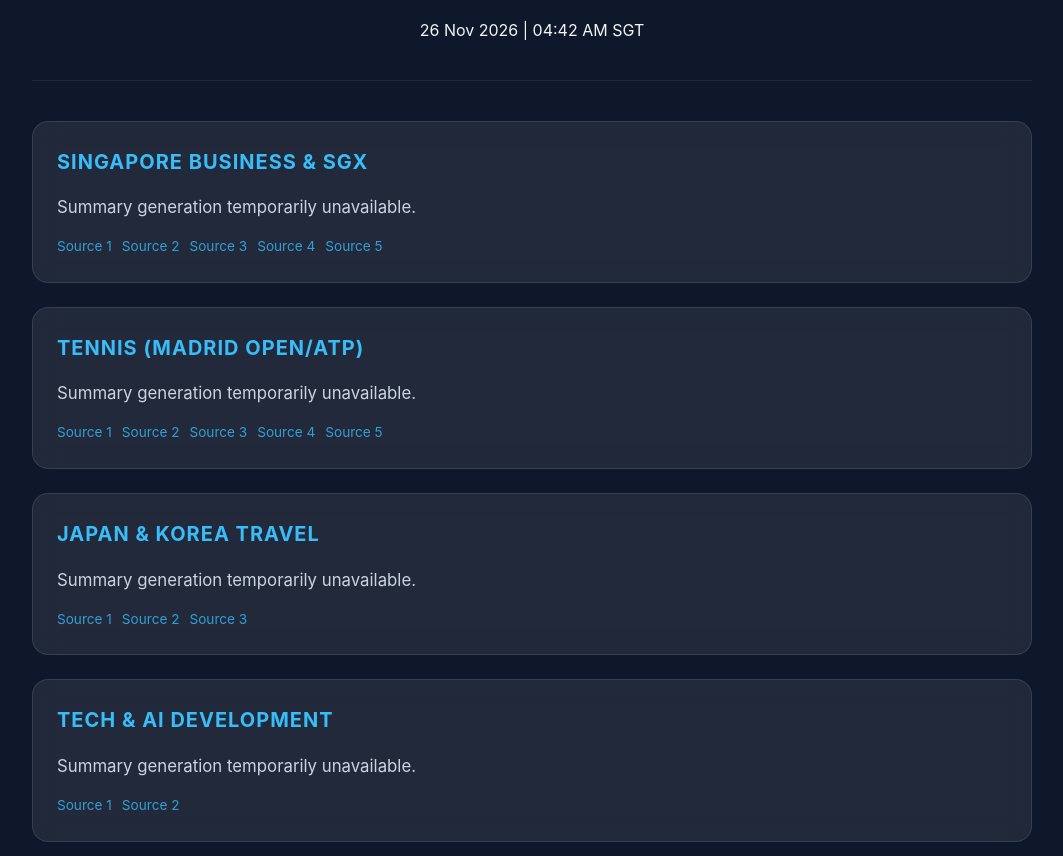
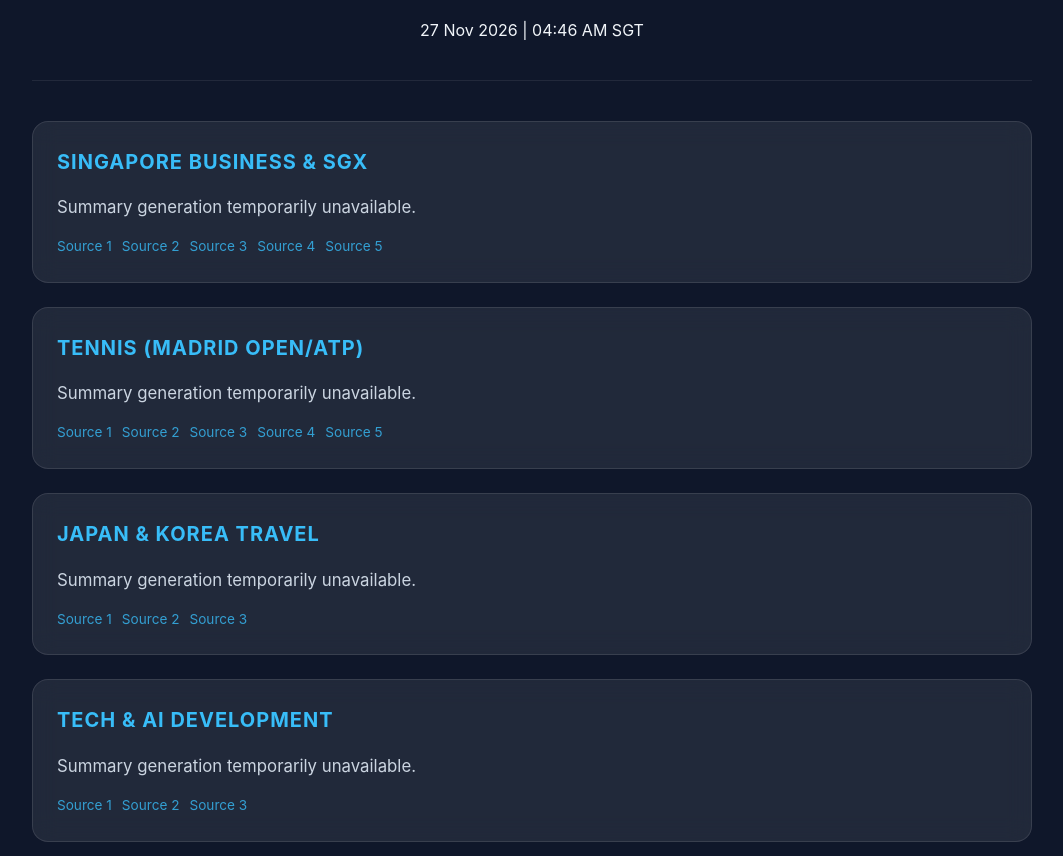
Before and after one commit to jhzeussg/dailynews, a plain HTML site: page index.html in a window 1280 px wide. Shown: the part 96-952 px from the top of the page, without its empty margins (108-1171 px from the left). Drawn offline with Linux system fonts and the light colour scheme.

Commit message:
Automated Daily Update

```diff
--- a/index.html
+++ b/index.html
@@ -4,7 +4,7 @@
 <head>
     <meta charset="UTF-8">
     <meta name="viewport" content="width=device-width, initial-scale=1.0">
-    <title>Intelligence Hub | 26 Nov 2026 | 04:42 AM SGT</title>
+    <title>Intelligence Hub | 27 Nov 2026 | 04:46 AM SGT</title>
 
     <script data-goatcounter="https://jhzeussg.goatcounter.com/count"
             async src="//gc.zgo.at/count.js"></script>
@@ -87,7 +87,7 @@
     <div class="container">
         <header>
             <h1>Intelligence Hub</h1>
-            <p>26 Nov 2026 | 04:42 AM SGT</p>
+            <p>27 Nov 2026 | 04:46 AM SGT</p>
         </header>
 
         <main>
@@ -113,13 +113,13 @@
             <div class="card">
                 <h2>Tech & AI Development</h2>
                 <div class="summary">Summary generation temporarily unavailable.</div>
-                <div class="sources"><a href="https://fstoppers.com/lightroom/lightroom-classic-still-necessary-adobes-latest-update-raises-question-905538" target="_blank">Source 1</a> <a href="https://www.microsoft.com/en-us/security/blog/2026/10/29/tracking-ai-adoption-in-north-korean-threat-actor-tradecraft/" target="_blank">Source 2</a> </div>
+                <div class="sources"><a href="https://www.cmswire.com/web-cms/replatforming-a-cms-in-the-age-of-ai-what-has-actually-changed/" target="_blank">Source 1</a> <a href="https://fstoppers.com/lightroom/lightroom-classic-still-necessary-adobes-latest-update-raises-question-905538" target="_blank">Source 2</a> <a href="https://www.microsoft.com/en-us/security/blog/2026/10/29/tracking-ai-adoption-in-north-korean-threat-actor-tradecraft/" target="_blank">Source 3</a> </div>
             </div>
 
             <div class="card">
                 <h2>Gaming Hardware</h2>
                 <div class="summary">Summary generation temporarily unavailable.</div>
-                <div class="sources"><a href="https://uk.pcmag.com/black-friday/168562/the-best-early-black-friday-tech-deals-from-apple-garmin-sony-and-more" target="_blank">Source 1</a> <a href="https://uk.pcmag.com/black-friday/168549/walmarts-black-friday-sale-is-live-shop-big-discounts-on-earbuds-laptops-tvs-and-more" target="_blank">Source 2</a> <a href="https://uk.pcmag.com/black-friday/168548/amazons-black-friday-sale-is-now-live-shop-deals-on-headphones-robot-vacuums-smartwatches-and-more" target="_blank">Source 3</a> <a href="https://uk.pcmag.com/black-friday/168509/the-best-early-black-friday-deals-on-our-editors-choice-picks-from-amazon-jbl-lenovo-and-more" target="_blank">Source 4</a> <a href="https://uk.pcmag.com/black-friday/168508/the-best-early-black-friday-tech-deals-from-apple-garmin-sony-and-more" target="_blank">Source 5</a> </div>
+                <div class="sources"><a href="https://www.rollingstone.com/product-recommendations/tech/black-friday-cyber-monday-tech-deals-2026-1235663961/" target="_blank">Source 1</a> <a href="https://uk.pcmag.com/black-friday/168608/the-151-best-early-black-friday-tech-deals-from-apple-dyson-sonos-eufy-and-more" target="_blank">Source 2</a> <a href="https://www.techradar.com/televisions/i-tested-lgs-budget-oled-tv-against-tcl-and-hisenses-affordable-mini-led-tvs-side-by-side-this-is-the-one-id-pick-on-black-friday" target="_blank">Source 3</a> <a href="https://www.tomshardware.com/monitors/portable-monitors/these-four-portable-monitors-are-on-sale-for-black-friday-get-a-second-screen-for-your-pc-or-console-for-less" target="_blank">Source 4</a> <a href="https://uk.pcmag.com/black-friday/168562/the-best-early-black-friday-tech-deals-from-apple-garmin-sony-and-more" target="_blank">Source 5</a> </div>
             </div>
 
         </main>
```
